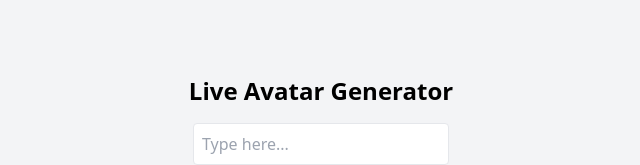
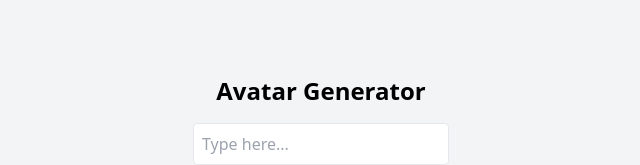
Before and after one commit to 6arshid/Avatar-Generator, a plain HTML site: page index.html in a window 1280 px wide. Shown: the part 232-397 px from the top of the page, without its empty margins (319-959 px from the left). Drawn offline with nearby package versions, Linux system fonts and the light colour scheme.

Commit message:
Update index.html

```diff
--- a/index.html
+++ b/index.html
@@ -10,7 +10,7 @@
 </head>
 <body class="flex flex-col items-center justify-center min-h-screen p-6">
 
-  <h1 class="text-2xl font-bold mb-4">Live Avatar Generator</h1>
+  <h1 class="text-2xl font-bold mb-4">Avatar Generator</h1>
   <input id="textInput" type="text" placeholder="Type here..." class="border p-2 rounded mb-4 w-64" oninput="generateAvatar(this.value)" />
 
   <div id="avatar" class="mt-6"></div>
```
